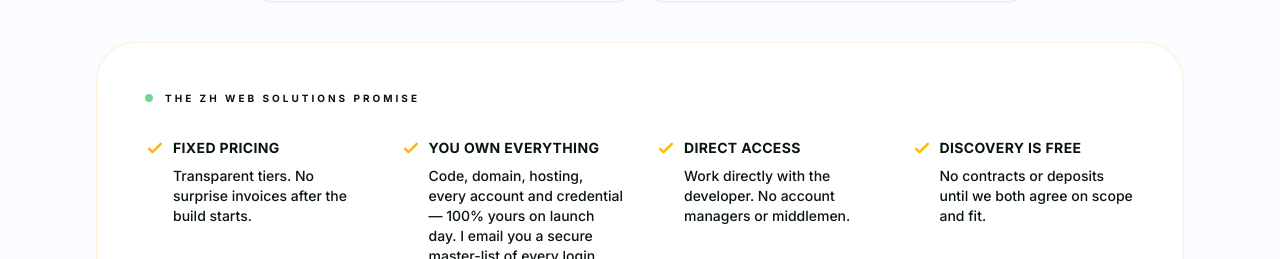
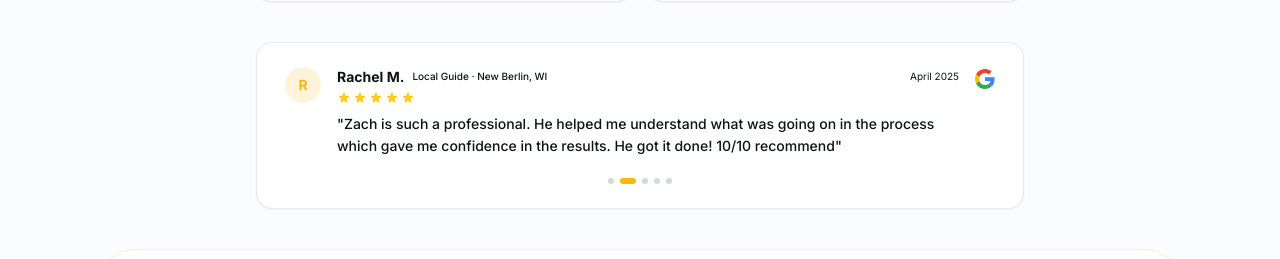
Before and after one commit to ZachAH/Portfolio_2025, a React (Vite) app: page / in a window 1280 px wide. Shown: the part 1436-1695 px from the top of the page. Built offline with nearby package versions, Linux system fonts and the light colour scheme; no server answers.

Commit message:
review updates

```diff
--- a/src/components/TrustBar.jsx
+++ b/src/components/TrustBar.jsx
@@ -1,5 +1,5 @@
-import React from 'react';
-import { motion } from 'framer-motion';
+import React, { useState, useEffect } from 'react';
+import { motion, AnimatePresence } from 'framer-motion';
 import { Link } from 'react-router-dom';
 import { FaMapMarkerAlt, FaClock, FaCode, FaShieldAlt, FaFacebookF } from 'react-icons/fa';
 
@@ -18,7 +18,7 @@ const stats = [
   },
   {
     icon: <FaShieldAlt className="w-5 h-5" />,
-    value: '220+',
+    value: '82+',
     label: 'Projects Shipped',
     sub: 'Live In Production',
   },
@@ -65,6 +65,151 @@ const riskReversals = [
     copy: 'Your site hits 90+ on every Google Lighthouse category — Performance, Accessibility, Best Practices, and SEO — or I optimize it for free until it does.',
   },
 ];
+
+// ── ADD NEW REVIEWS HERE ──────────────────────────────────────
+// Fields:
+//   name   – reviewer's name
+//   meta   – short subtitle shown under the name
+//              Google:   e.g. 'Local Guide · 12 reviews'
+//              Facebook: e.g. 'New Berlin, WI' or their business name, or ''
+//   text   – the review body (keep under ~300 chars for best display)
+//   date   – 'Month Year'  e.g. 'June 2025'
+//   source – 'google' | 'facebook'
+const reviews = [
+  {
+    name: 'Kettle Moraine Professional Cleaners',
+    meta: 'Professional Cleaning Service · West Bend, WI',
+    text: 'ZH Web Solutions helped our business revamp our site and we are over the moon happy with it! Thanks again for the amazing work!',
+    date: 'April 2026',
+    source: 'facebook',
+  },
+  {
+    name: 'Rachel M.',
+    meta: 'Local Guide · New Berlin, WI',
+    text: 'Zach is such a professional. He helped me understand what was going on in the process which gave me confidence in the results. He got it done! 10/10 recommend',
+    date: 'April 2025',
+    source: 'google',
+  },
+  {
+    name: 'Gutters Craft LLC',
+    meta: 'Gutter Services · Greenfield, WI',
+    text: 'ZH Website Solutions absolutely exceeded every expectation I had. The design and functionality were tailored specifically to my business. They understood exactly what I needed and turned it into a clean, high-performing site that has already increased my calls and bookings. Hands down the best investment you can make.',
+    date: 'April 2026',
+    source: 'facebook',
+  },
+  {
+    name: 'David H.',
+    meta: 'Local Guide · Fond Du Lac, WI',
+    text: 'Easy to navigate, very clearly details options and puts the power to choose in your hands! We finally have a choice for outstanding web solutions!',
+    date: 'March 2026',
+    source: 'google',
+  },
+  {
+    name: 'Lake Breeze Laundry',
+    meta: 'Professional Laundry Service · Port Washington, WI',
+    text: 'ZH Website Solutions was easy to work with, professional, and delivered a clean, effective website that made my business stand out.',
+    date: 'March 2026',
+    source: 'facebook',
+  },
+
+];
+
+const StarRow = () => (
+  <div className="flex items-center gap-0.5">
+    {[...Array(5)].map((_, i) => (
+      <svg key={i} className="w-3.5 h-3.5 text-yellow-400" viewBox="0 0 20 20" fill="currentColor">
+        <path d="M9.049 2.927c.3-.921 1.603-.921 1.902 0l1.07 3.292a1 1 0 00.95.69h3.462c.969 0 1.371 1.24.588 1.81l-2.8 2.034a1 1 0 00-.364 1.118l1.07 3.292c.3.921-.755 1.688-1.54 1.118l-2.8-2.034a1 1 0 00-1.175 0l-2.8 2.034c-.784.57-1.838-.197-1.539-1.118l1.07-3.292a1 1 0 00-.364-1.118L2.98 8.72c-.783-.57-.38-1.81.588-1.81h3.461a1 1 0 00.951-.69l1.07-3.292z" />
+      </svg>
+    ))}
+  </div>
+);
+
+const ReviewTicker = () => {
+  const [index, setIndex] = useState(0);
+  const [paused, setPaused] = useState(false);
+
+  useEffect(() => {
+    if (reviews.length <= 1 || paused) return;
+    const id = setInterval(() => setIndex(i => (i + 1) % reviews.length), 5000);
+    return () => clearInterval(id);
+  }, [paused]);
+
+  const r = reviews[index];
+
+  return (
+    <motion.div
+      initial={{ opacity: 0, y: 16 }}
+      whileInView={{ opacity: 1, y: 0 }}
+      viewport={{ once: true }}
+      transition={{ duration: 0.7, delay: 0.35 }}
+      className="max-w-3xl mx-auto mb-10"
+      onMouseEnter={() => setPaused(true)}
+      onMouseLeave={() => setPaused(false)}
+    >
+      <div className="relative overflow-hidden rounded-2xl bg-white dark:bg-obsidian-950/60 border border-obsidian-700/10 dark:border-white/10 shadow-sm px-7 py-6 min-h-[120px] flex flex-col justify-between gap-4">
+        <AnimatePresence mode="wait">
+          <motion.div
+            key={index}
+            initial={{ opacity: 0, y: 10 }}
+            animate={{ opacity: 1, y: 0 }}
+            exit={{ opacity: 0, y: -10 }}
+            transition={{ duration: 0.4 }}
+            className="flex gap-4 items-start"
+          >
+            {/* Avatar initial */}
+            <div className="w-9 h-9 rounded-full bg-accent-orange/15 text-accent-orange flex items-center justify-center font-black text-sm shrink-0 uppercase">
+              {r.name.charAt(0)}
+            </div>
+            <div className="flex-1 min-w-0">
+              <div className="flex items-center gap-2 flex-wrap mb-1">
+                <span className="text-sm font-black text-text-primary">{r.name}</span>
+                <span className="text-[10px] text-text-secondary font-medium">{r.meta}</span>
+                <span className="text-[10px] text-text-secondary/60 ml-auto shrink-0">{r.date}</span>
+              </div>
+              <StarRow />
+              <p className="mt-2 text-sm text-text-secondary leading-relaxed font-medium">
+                "{r.text}"
+              </p>
+            </div>
+            {/* Source badge */}
+            <div className="shrink-0 mt-0.5">
+              {r.source === 'google' ? (
+                <svg className="w-5 h-5" viewBox="0 0 48 48">
+                  <path fill="#EA4335" d="M24 9.5c3.54 0 6.71 1.22 9.21 3.6l6.85-6.85C35.9 2.38 30.47 0 24 0 14.62 0 6.51 5.38 2.56 13.22l7.98 6.19C12.43 13.72 17.74 9.5 24 9.5z"/>
+                  <path fill="#4285F4" d="M46.98 24.55c0-1.57-.15-3.09-.38-4.55H24v9.02h12.94c-.58 2.96-2.26 5.48-4.78 7.18l7.73 6c4.51-4.18 7.09-10.36 7.09-17.65z"/>
+                  <path fill="#FBBC05" d="M10.53 28.59c-.48-1.45-.76-2.99-.76-4.59s.27-3.14.76-4.59l-7.98-6.19C.92 16.46 0 20.12 0 24c0 3.88.92 7.54 2.56 10.78l7.97-6.19z"/>
+                  <path fill="#34A853" d="M24 48c6.48 0 11.93-2.13 15.89-5.81l-7.73-6c-2.18 1.48-4.97 2.31-8.16 2.31-6.26 0-11.57-4.22-13.47-9.91l-7.98 6.19C6.51 42.62 14.62 48 24 48z"/>
+                </svg>
+              ) : (
+                <div className="w-5 h-5 rounded-full bg-[#1877F2] text-white flex items-center justify-center">
+                  <FaFacebookF className="w-2.5 h-2.5" />
+                </div>
+              )}
+            </div>
+          </motion.div>
+        </AnimatePresence>
+
+        {/* Dot pagination — only shown when there are multiple reviews */}
+        {reviews.length > 1 && (
+          <div className="flex items-center justify-center gap-1.5 pt-1">
+            {reviews.map((_, i) => (
+              <button
+                key={i}
+                onClick={() => setIndex(i)}
+                className={`rounded-full transition-all duration-300 ${
+                  i === index
+                    ? 'w-4 h-1.5 bg-accent-orange'
+                    : 'w-1.5 h-1.5 bg-obsidian-700/20 dark:bg-white/20 hover:bg-accent-orange/50'
+                }`}
+                aria-label={`Review ${i + 1}`}
+              />
+            ))}
+          </div>
+        )}
+      </div>
+    </motion.div>
+  );
+};
 
 const processSteps = [
   {
@@ -223,6 +368,9 @@ const TrustBar = () => {
           </a>
         </motion.div>
 
+        {/* ── REVIEW TICKER ─────────────────────────────────── */}
+        <ReviewTicker />
+
         {/* Guarantees Row */}
         <motion.div
           initial={{ opacity: 0 }}
```
